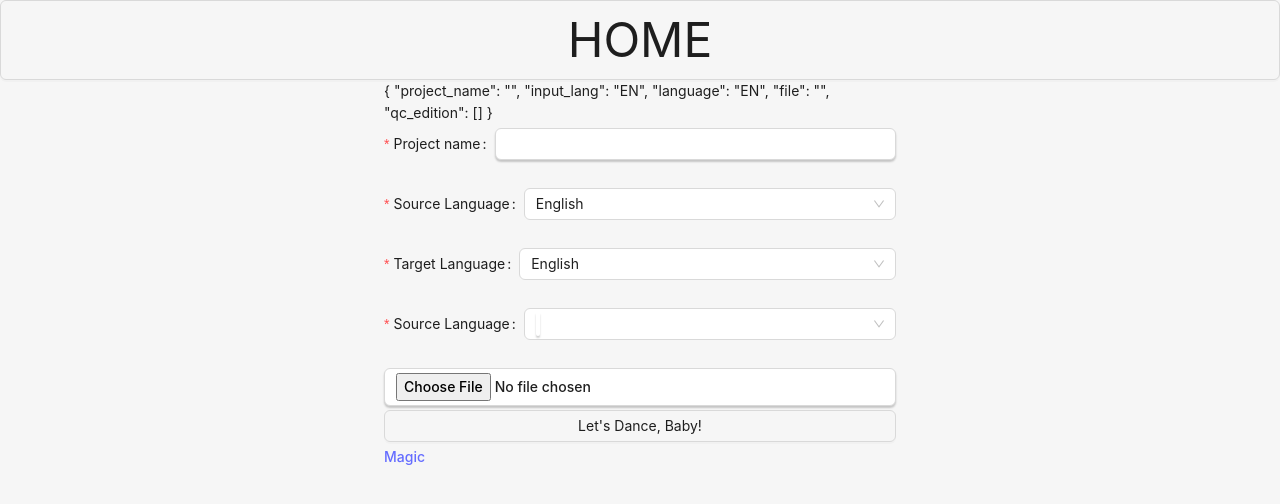
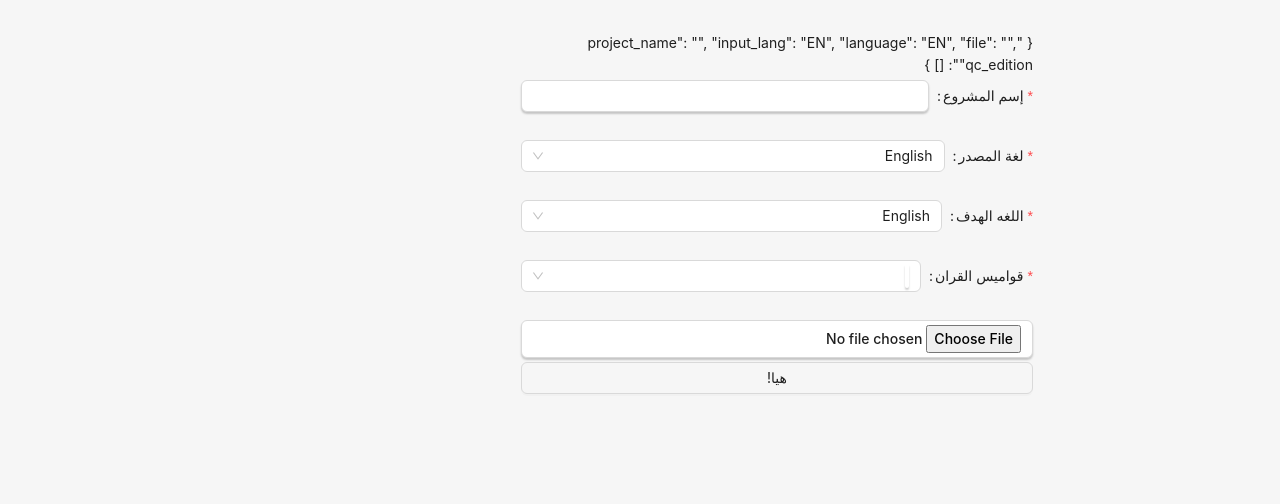
Before and after one commit to a4addel/Mutarjem, a React (Vite) app: page /new in a window 1280 px wide. Shown: the top 504 px of the page. Built offline with nearby package versions, Linux system fonts and the light colour scheme.

Commit message:
fix directions

```diff
--- a/migrate/pages/index.tsx
+++ b/migrate/pages/index.tsx
@@ -1,10 +1,9 @@
-import { Form as AntForm, Select, Input, Button, Form } from "antd";
+import { Form as AntForm, Select, Input, Button, Form, Flex } from "antd";
 import { ErrorMessage, Field, FieldProps, Formik } from "formik";
 import * as yup from "yup";
 import classnames from "classnames";
 import { useToggle } from "react-use";
 import Languages from "../languages";
-import { Link } from "react-router-dom";
 import DeepL_JOSN_To_State_Format from "../helpers/DeepL_JOSN_To_State_Format";
 import { useNavigate } from "react-router-dom";
 import { fetch } from "@tauri-apps/api/http";
@@ -67,7 +66,7 @@ export default function Home() {
             return (
               <AntForm className={classnames("flex", "flex-col", "gap-1")}>
                 {JSON.stringify(form.values, null, 2)}
-                <Form.Item label="Project name" required>
+                <Form.Item label="إسم المشروع" required>
                   <Field name="project_name">
                     {({ field }: FieldProps) => (
                       <Input
@@ -79,8 +78,8 @@ export default function Home() {
                     )}
                   </Field>
                 </Form.Item>
-                <ErrorMessage name="project_name" />
-                <Form.Item label="Source Language" required>
+
+                <Form.Item label="لغة المصدر" required>
                   <Field name="input_lang">
                     {({ field }: FieldProps) => (
                       <Select
@@ -92,16 +91,16 @@ export default function Home() {
                     )}
                   </Field>
                 </Form.Item>
-                <ErrorMessage name="input_lang" />
 
-                <Form.Item label="Target Language" required>
+
+                <Form.Item label="اللغه الهدف" required>
                   <Field name={"language"}>
                     {({ field, form }: FieldProps) => {
                       return (
                         <Select
                           className={classnames("flex-grow", "flex-shrink-0")}
                           defaultValue={form.values.language}
-                          onChange={ (e) => {
+                          onChange={(e) => {
                             form.setFieldValue(field.name, e);
                             form.setFieldValue("qc_edition", []);
                             console.log("sssssssssssssss");
@@ -130,9 +129,7 @@ export default function Home() {
                   </Field>
                 </Form.Item>
 
-                <ErrorMessage name="language" />
-
-                <Form.Item label="Source Language" required>
+                <Form.Item label="قواميس القران" required>
                   <Field name="qc_edition">
                     {({ field, form }: FieldProps) => (
                       <Select
@@ -147,7 +144,7 @@ export default function Home() {
                 </Form.Item>
                 <ErrorMessage name="qc_edition" />
 
-                {form.errors.qc_edition && <span>{form.errors.qc_edition}</span>}
+
                 <Input
                   required
                   onChange={(e) =>
@@ -158,29 +155,41 @@ export default function Home() {
                   name="file"
                   type="file"
                 />
-                <ErrorMessage name="file" />
+
                 <Button onClick={() => form.handleSubmit()}  >
-                  Let's Dance, Baby!
+                  هيا!
                 </Button>
-                <Link to={"/magic"}>Magic</Link>
+                <Flex className="text-red">
+                  <ErrorMessage className="block" name="project_name" />
+                  <br/>
+                  <ErrorMessage className="block"  name="input_lang" />
+                  <br/>
+                  <ErrorMessage className="block"  name="language" />
+                  <br/>
+                  <ErrorMessage className="block"  name="qc_edition" />
+                  <br/>
+                  <ErrorMessage className="block"  name="file" />
+                </Flex>
               </AntForm>
             );
           }}
+
         </Formik>
+
       </div></LayoutScreen>
   );
 }
 
 const schema = yup.object().shape({
-  project_name: yup.string().required(),
-  input_lang: yup.string().required(),
+  project_name: yup.string().required("ادخل اسماَ للمشروع"),
+  input_lang: yup.string().required("اختر لغة المصدر"),
   language: yup
     .string()
-    .required()
+    .required("اختر اللغة الهدف")
     .notOneOf(
       [yup.ref("input_lang")],
-      "target language cannot be the same as source language",
+      `لغه المصدر واللغة الهدف يجب ان يكونا مختلفتين`,
     ),
-  file: yup.mixed().required(),
-  qc_edition: yup.array().of(yup.string()).min(1),
+  file: yup.mixed().required("اختر ملفاَ بصيغه .srt"),
+  qc_edition: yup.array().of(yup.string()).min(1, "اختر علي الاقل قاموسا قرانيا واحدا"),
 });
--- a/migrate/pages/magic.tsx
+++ b/migrate/pages/magic.tsx
@@ -48,7 +48,7 @@ const Page: React.FC = () => {
     <LayoutScreen>
       <ExportSRTComp state={rows || []} />
 
-      <div className={classnames("max-w-7xl", "mx-auto")}>
+      <div className={classnames("max-w-7xl", "mx-auto", "w-full")}>
 
         <Virtuoso
           autoFocus
@@ -61,17 +61,18 @@ const Page: React.FC = () => {
             "overflow-x-hidden",
             "mx-auto",
             "block",
-            "h-screen"
+            "h-screen",
+            "w-full"
           )}
           data={rows}
           style={{
             margin: "0",
-            height: "100vh",
-
+            height: "clac(100vh - 200px)",
+            width:"100%",
             border: "1px solid black",
             marginBlock: "0 auto",
           }}
-          height={"500px"}
+
           totalCount={rows?.length ?? 0}
           controls
           itemContent={(index, data) => {
--- a/src/screens/choose.tsx
+++ b/src/screens/choose.tsx
@@ -1,13 +1,14 @@
 import { BaseDirectory, FileEntry, readDir, readTextFile } from "@tauri-apps/api/fs";
 import { useEffect, useState } from "react";
-import LandingScreen from "./layout";
-import { Button, Flex, Input, Modal } from "antd";
+import { Button, Input, Modal, Table } from "antd";
 import { Link } from "react-router-dom";
-import { DeleteFilled, EditFilled } from "@ant-design/icons";
 import { useToggle } from "react-use";
 
 import deleteProject from "../helpers/delete-project";
 import edit_project_name from "../helpers/edit-project-name";
+
+import Layout from "./layout";
+
 async function getProjects() {
     try {
         const s = await readDir("tans/projects", { dir: BaseDirectory.Home })
@@ -15,7 +16,7 @@ async function getProjects() {
     } catch (error) {
         return [] as FileEntry[]
     }
-};
+}
 
 
 type Project = {
@@ -50,17 +51,30 @@ export default function Choose() {
         }
         main()
     }, [])
-    return <LandingScreen>
-        {s.map(e => (<Flex>
-            <Link className="w-1/2" to={`/magic/${e.id}`}>
-                <Button className="w-full flex-grow-0  ">
-                    <span className="block w-full truncate">{e.name}</span>
-                    </Button></Link>
-            <EditProjectName curruntName={e.name} projectID={e.id} />
-            <DeleteProject projectID={e.id} />
+    return <Layout >
+        <Table dataSource={s} className="w-full">
+            <Table.Column  render={(e) => {
+                return  <Link className="w-1/2 block underline" to={`/magic/${e.id}`}>
+                <span className="block w-full truncate">{e.name}</span>
+            </Link>
+            }}>
 
-        </Flex>))}
-    </LandingScreen>
+            </Table.Column>
+            <Table.Column  render={(e) => {
+                return   <EditProjectName curruntName={e.name} projectID={e.id} />
+            }}>
+
+            </Table.Column>
+            <Table.Column  render={(e) => {
+                return   <DeleteProject projectID={e.id} />
+            }}>
+
+            </Table.Column>
+        </Table>
+
+
+
+     </Layout>
 
 
 }
@@ -69,12 +83,12 @@ function DeleteProject({ projectID }: { projectID: string }) {
 
     const [open, toogle] = useToggle(false);
     return <>
-        <Button danger  onClick={() => toogle(true)}>
-            <DeleteFilled />
+        <Button danger onClick={() => toogle(true)}>
+            حذف
         </Button>
 
         <Modal open={open} onCancel={toogle} okButtonProps={{ style: { display: "none" } }}>
-             <Button onClick={async () => {
+            <Button onClick={async () => {
                 await deleteProject({ projectID: projectID });
                 window.location.reload()
             }} danger className="w-full h-20 text-5xl">DELETE</Button>
@@ -90,14 +104,14 @@ function EditProjectName({ projectID, curruntName }: { projectID: string, currun
     const [name, setName] = useState(curruntName);
     return <>
         <Button className="block  " onClick={() => toogle(true)}>
-            <EditFilled />
+            تعديل
         </Button>
         <Modal open={open} onCancel={toogle} okButtonProps={{ style: { display: "none" } }}>
             <Input value={name} onChange={(e) => setName(e.target.value)} />
             <Button onClick={async () => {
                 await edit_project_name({ projectID: projectID, projectName: name });
                 window.location.reload()
-            }}   className="w-full h-20 text-5xl overflow-hidden">SUBMIT</Button>
+            }} className="w-full h-20 text-5xl overflow-hidden">SUBMIT</Button>
         </Modal>
 
     </>
--- a/src/screens/layout.tsx
+++ b/src/screens/layout.tsx
@@ -1,12 +1,18 @@
-import { Button } from "antd";
+import { HomeFilled } from "@ant-design/icons";
+import { Button, Flex } from "antd";
 import { Link } from "react-router-dom";
 
 
 
 function LandingScreen(ss: any) {
     return <>
-        <Link to={"/"}><Button className="w-full !h-20 text-5xl" >HOME</Button></Link>
+    <span className="fixed">
+    <Link to={"/"}><Button ><HomeFilled/></Button></Link>
+
+    </span>
+        <Flex className="p-8 w-full max-w-8xl">
         {ss.children}
+        </Flex>
     </>
 }
 
--- a/src/styles.css
+++ b/src/styles.css
@@ -13,7 +13,9 @@
   -moz-osx-font-smoothing: grayscale;
   -webkit-text-size-adjust: 100%;
 }
-
+html {
+  direction: rtl;
+}
 .container {
   margin: 0;
   padding-top: 10vh;
```
Lines whose indentation alone changed are shown as unchanged.
